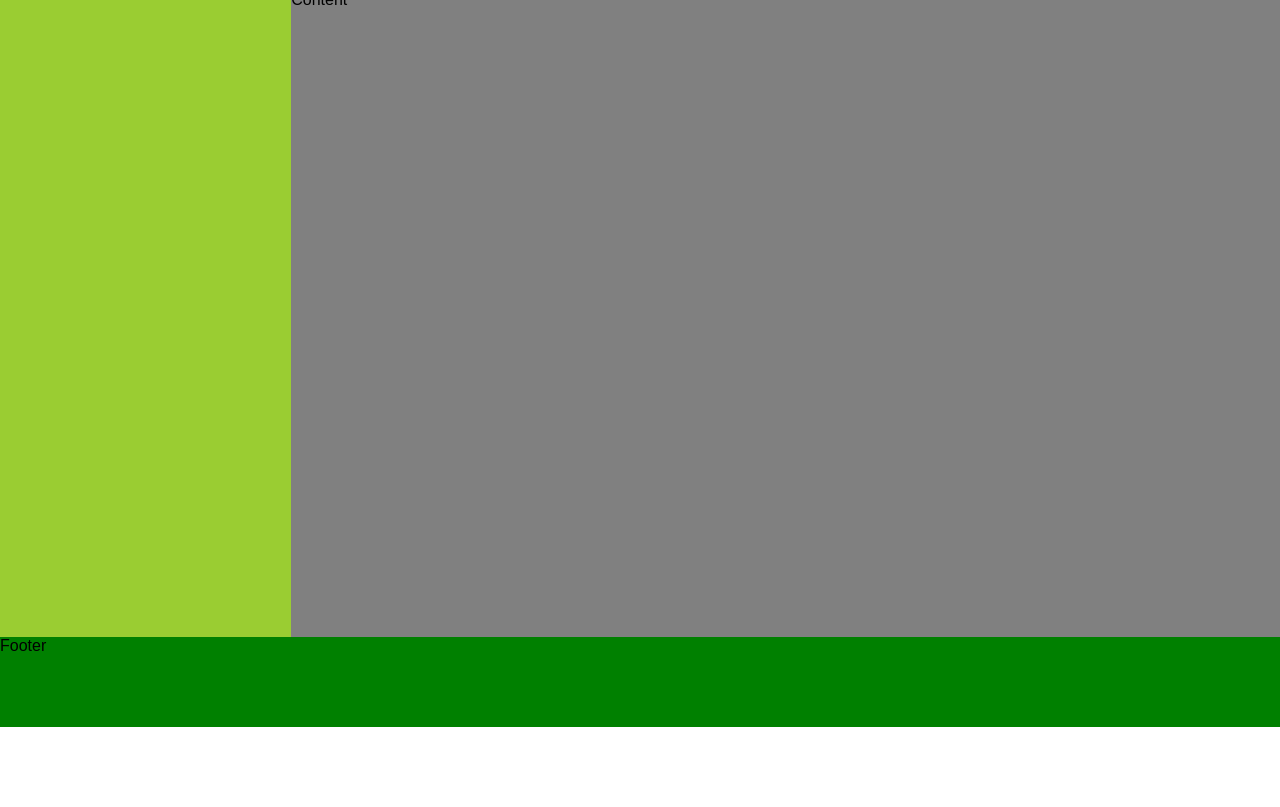
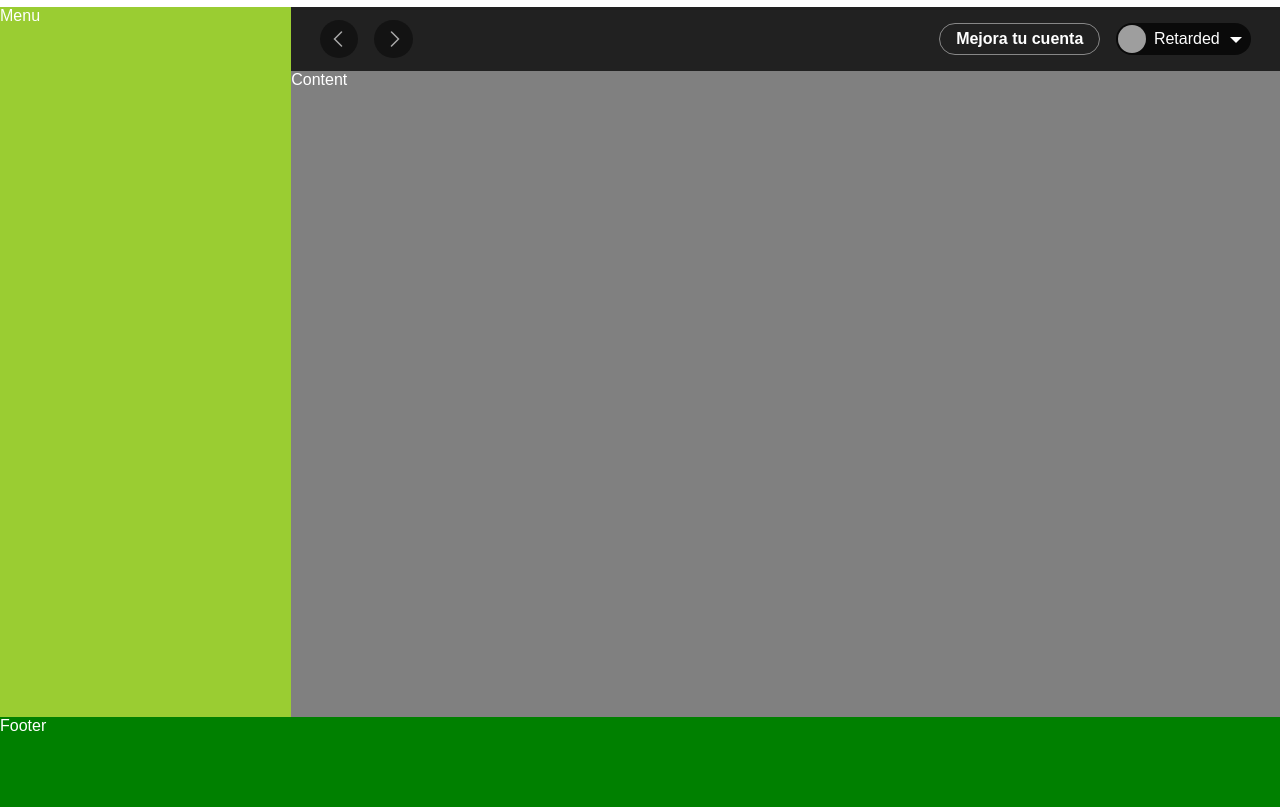
Before and after one commit to brunodavid1308/spotify, a website: page index.html in a window 1280 px wide. Shown: the part 73-880 px from the top of the page. Before the commit the page ends 800 px from the top, so only its background shows below. Drawn offline with Linux system fonts and the light colour scheme; grey boxes are pictures that could not be loaded.

Commit message:
añadir mejorar cuenta al header

```diff
--- a/index.html
+++ b/index.html
@@ -6,8 +6,64 @@
   </head>
 
   <body>
+    <h1>silvia comeme todo lo gordo</h1>
     <div class="container">
-      <div class="header">Header</div>
+      <div class="header">
+        <div class="header__arrows-control">
+          <button class="arrow">
+            <svg
+              role="img"
+              height="16"
+              width="16"
+              aria-hidden="true"
+              class="Svg-sc-ytk21e-0 kcBZLg IYDlXmBmmUKHveMzIPCF"
+              viewBox="0 0 16 16"
+              data-encore-id="icon"
+            >
+              <path
+                d="M11.03.47a.75.75 0 0 1 0 1.06L4.56 8l6.47 6.47a.75.75 0 1 1-1.06 1.06L2.44 8 9.97.47a.75.75 0 0 1 1.06 0z"
+              ></path>
+            </svg>
+          </button>
+          <button class="arrow">
+            <svg
+              role="img"
+              height="16"
+              width="16"
+              aria-hidden="true"
+              class="Svg-sc-ytk21e-0 kcBZLg IYDlXmBmmUKHveMzIPCF"
+              viewBox="0 0 16 16"
+              data-encore-id="icon"
+            >
+              <path
+                d="M4.97.47a.75.75 0 0 0 0 1.06L11.44 8l-6.47 6.47a.75.75 0 1 0 1.06 1.06L13.56 8 6.03.47a.75.75 0 0 0-1.06 0z"
+              ></path>
+            </svg>
+          </button>
+        </div>
+        <div class="header__account">
+          <button class="upgrade-account">Mejora tu cuenta</button>
+          <button class="profile">
+            <div class="profile__image">
+              <img
+                src="https://fastly.picsum.photos/id/237/200/300.jpg?hmac=TmmQSbShHz9CdQm0NkEjx1Dyh_Y984R9LpNrpvH2D_U"
+              />
+            </div>
+            <span class="profile__name">Retarded</span>
+            <svg
+              role="img"
+              height="16"
+              width="16"
+              aria-hidden="true"
+              class="profile__dropdown-arrow"
+              viewBox="0 0 16 16"
+              data-encore-id="icon"
+            >
+              <path d="m14 6-6 6-6-6h12z"></path>
+            </svg>
+          </button>
+        </div>
+      </div>
       <div class="menu">Menu</div>
       <div class="content">Content</div>
       <div class="footer">Footer</div>
--- a/style.css
+++ b/style.css
@@ -6,8 +6,31 @@ html {
   -webkit-text-size-adjust: 100%;
 }
 
+h1 {
+  color: black;
+}
+
 body {
   margin: 0;
+  color: white;
+  font-family: CircularSp, CircularSp-Arab, CircularSp-Hebr, CircularSp-Cyrl,
+    CircularSp-Grek, CircularSp-Deva, sans-serif sans-serif;
+}
+
+button {
+  background: none;
+  color: inherit;
+  border: none;
+  padding: 0;
+  margin: 0;
+  font: inherit;
+  cursor: pointer;
+  outline: inherit;
+  text-align: center;
+}
+
+svg {
+  fill: currentcolor;
 }
 
 .container {
@@ -23,7 +46,68 @@ body {
 
 .header {
   grid-area: header;
-  background-color: #f00;
+  background-color: #212121;
+  display: flex;
+  justify-content: space-between;
+  align-items: center;
+  padding: 0.9rem 1.8rem;
+}
+
+.header__arrows-control {
+  display: flex;
+  gap: 1rem;
+}
+
+.header__account {
+  display: flex;
+  gap: 1rem;
+}
+
+.upgrade-account {
+  padding-left: 1rem;
+  padding-right: 1rem;
+  border-radius: 1.4rem;
+  border: 1px solid #878787;
+  font-weight: 700;
+}
+
+.arrow {
+  display: flex;
+  justify-content: center;
+  align-items: center;
+  border-radius: 50%;
+  background-color: rgba(0, 0, 0, 0.7);
+  opacity: 0.6;
+  color: #fff;
+  width: 2.4rem;
+  height: 2.4rem;
+}
+
+.profile {
+  display: flex;
+  justify-content: center;
+  align-items: center;
+  gap: 0.5rem;
+  background-color: rgba(0, 0, 0, 0.7);
+  border-radius: 1.4rem;
+  height: 2rem;
+  padding: 0.1rem;
+}
+
+.profile__image {
+  width: 1.75rem;
+  height: 1.75rem;
+}
+
+.profile__image img {
+  width: 100%;
+  height: 100%;
+  border-radius: 50%;
+}
+
+.profile__dropdown-arrow {
+  opacity: 1;
+  margin-right: 0.37rem;
 }
 
 .menu {
```
Also changed, not shown: 1 other file.
